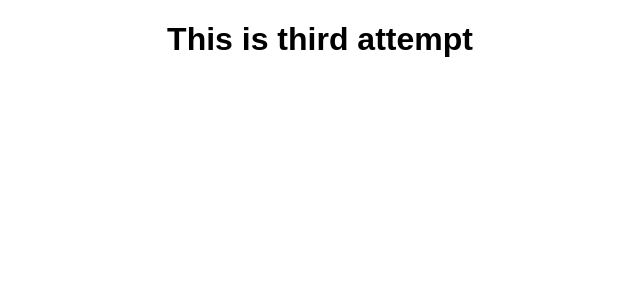
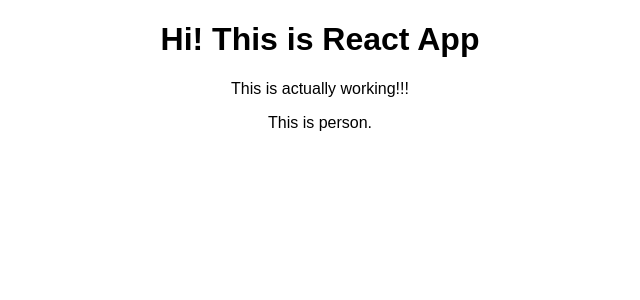
Before and after one commit to erprtkjn/react-complete-guide, a React (Create React App) app: page / in a window 1280 px wide. Shown: the top 300 px of the page, without its empty margins (320-960 px from the left). Built offline with nearby package versions, Linux system fonts and the light colour scheme.

Commit message:
added functional component

```diff
--- a/src/App.js
+++ b/src/App.js
@@ -1,12 +1,15 @@
 import React, { Component } from 'react';
 import logo from './logo.svg';
 import './App.css';
+import Person from "./Person/Person";
 
 class App extends Component {
   render() {
     return (
       <div className="App">
-        <h1>This is third attempt</h1>
+        <h1>Hi! This is React App</h1>
+        <p>This is actually working!!!</p>
+        <Person />
       </div>
     );
   }
--- /dev/null
+++ b/src/Person/Person.js
@@ -0,0 +1,7 @@
+import React from 'react';
+
+const person = () => {
+    return <p>This is person.</p>
+}
+
+export default person;
```
